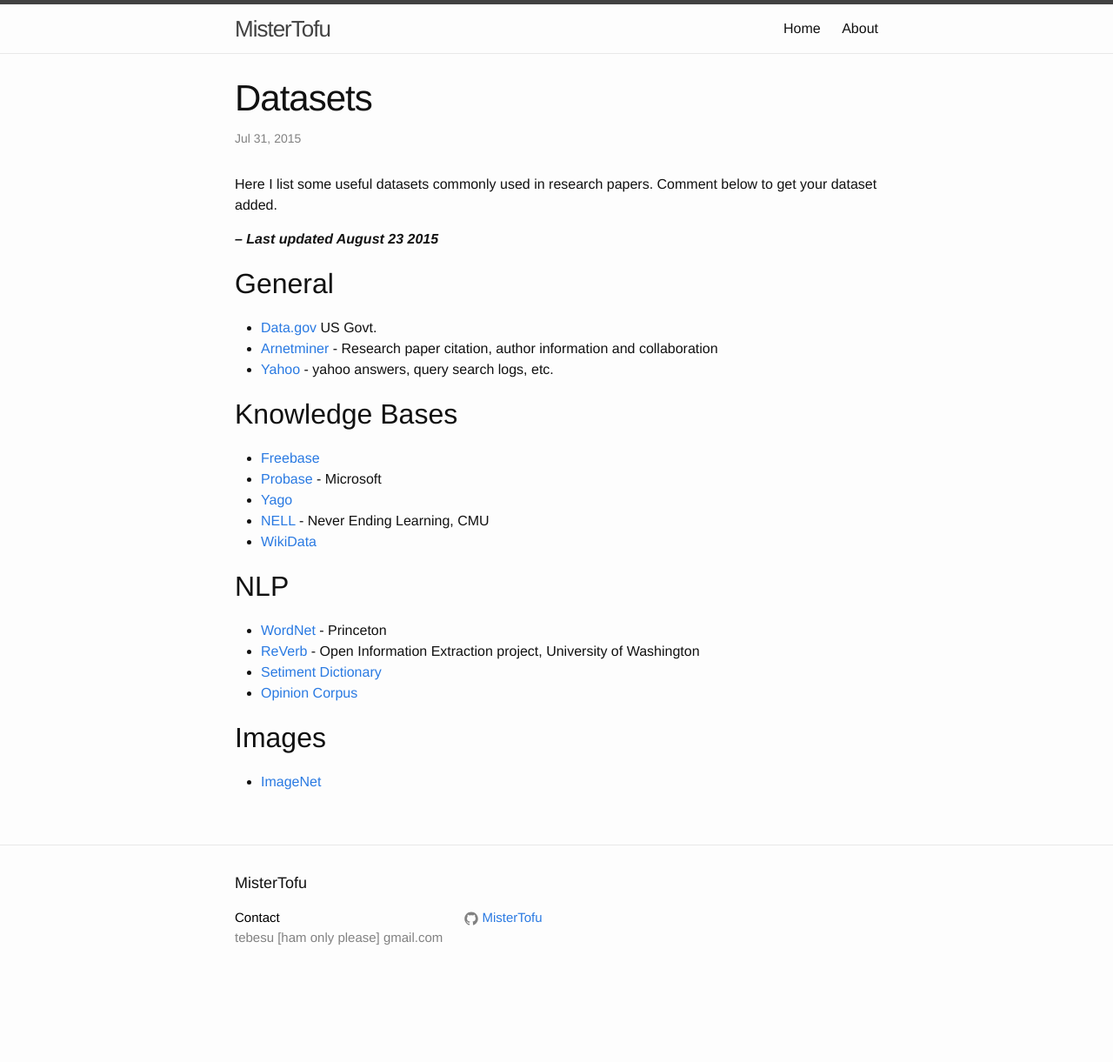
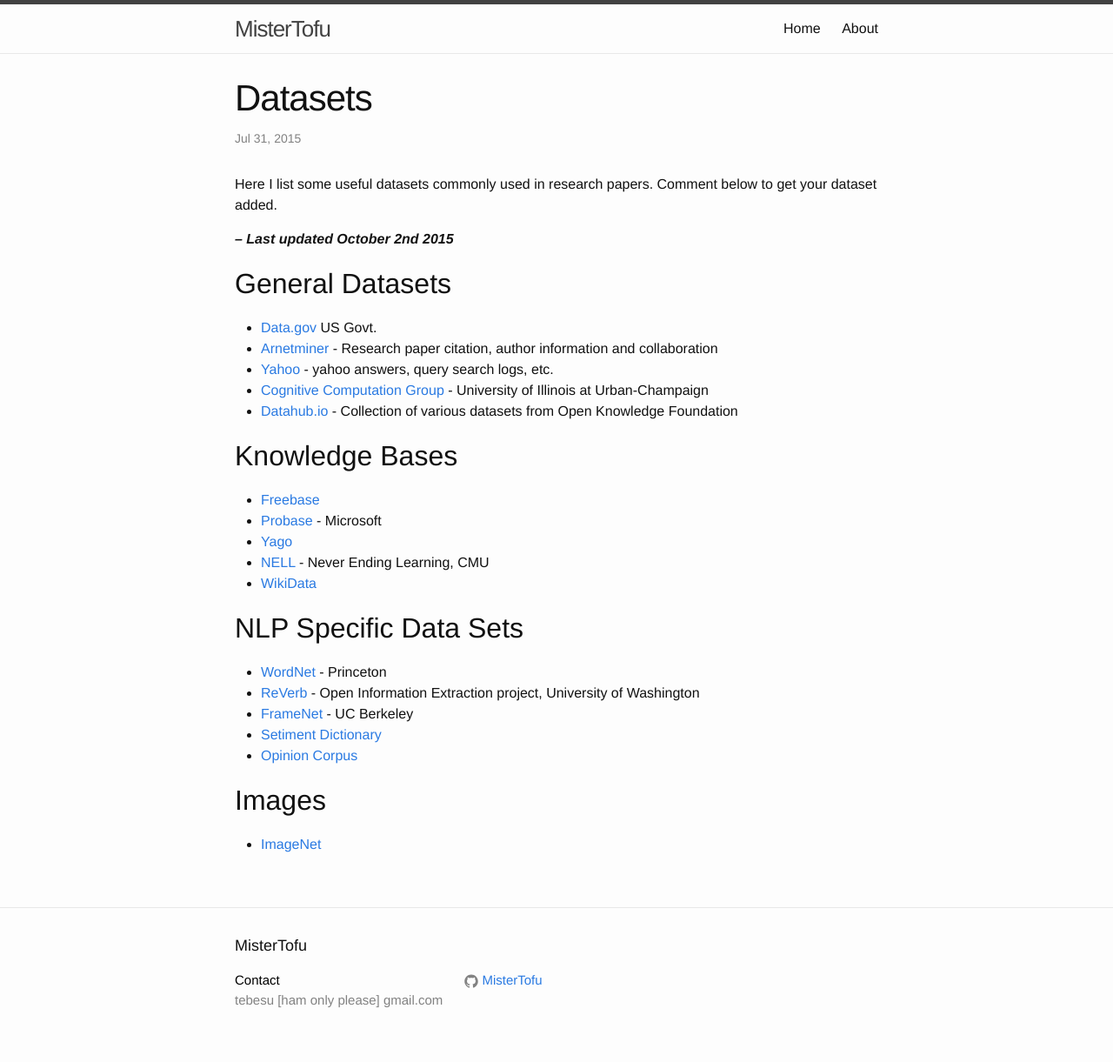
Before and after one commit to tebesu/tebesu.github.io, a Jekyll site: the page built from _posts/2015-07-31-DatasetsList.markdown, in a window 1280 px wide. Shown: the whole page at 87% size. Built offline with Jekyll 4.4.1, drawn with Linux system fonts in a browser that asks for light colours; comment, search, counter and statistics services are not loaded; before the commit the page ends 1149 px from its top, so only the background shows below that.

Commit message:
added more dataset links

```diff
--- a/_posts/2015-07-31-DatasetsList.markdown
+++ b/_posts/2015-07-31-DatasetsList.markdown
@@ -11,14 +11,15 @@
 
 Here I list some useful datasets commonly used in research papers. Comment below to get your dataset added.
 
-***-- Last updated August 23 2015***
+***-- Last updated October 2nd 2015***
 
 
-## General
+## General Datasets
 * [Data.gov] US Govt.
 * [Arnetminer] - Research paper citation, author information and collaboration
 * [Yahoo] - yahoo answers, query search logs, etc.
-
+* [Cognitive Computation Group] - University of Illinois at Urban-Champaign
+* [Datahub.io] - Collection of various datasets from Open Knowledge Foundation
 
 
 ## Knowledge Bases
@@ -31,9 +32,10 @@
 
 
 
-## NLP
+## NLP Specific Data Sets
 * [WordNet] - Princeton
 * [ReVerb] - Open Information Extraction project, University of Washington
+* [FrameNet] - UC Berkeley
 * [Setiment Dictionary]
 * [Opinion Corpus]
 
@@ -58,3 +60,6 @@
 [Data.gov]: https://www.data.gov/
 [Arnetminer]: https://aminer.org/billboard/AMinerNetwork
 [Yahoo]: http://webscope.sandbox.yahoo.com/#datasets
+[Cognitive Computation Group]: http://cogcomp.cs.illinois.edu/page/data/
+[Datahub.io]: http://datahub.io/
+[FrameNet]: https://framenet.icsi.berkeley.edu/fndrupal/about
```
